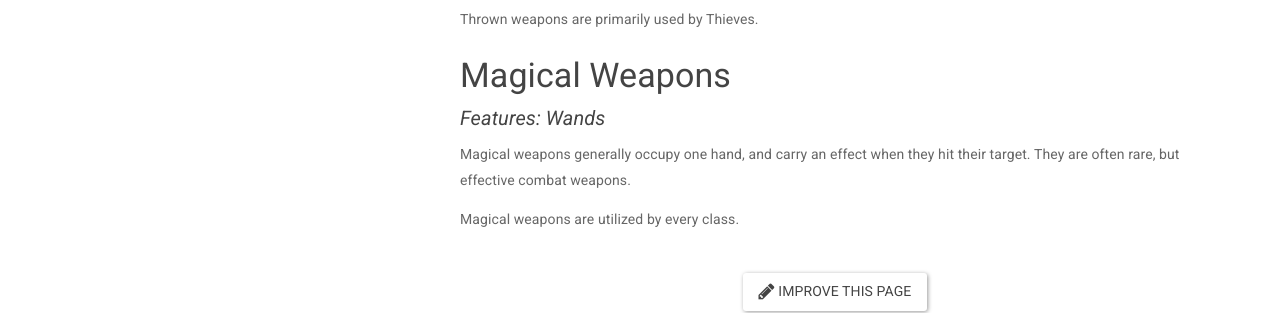
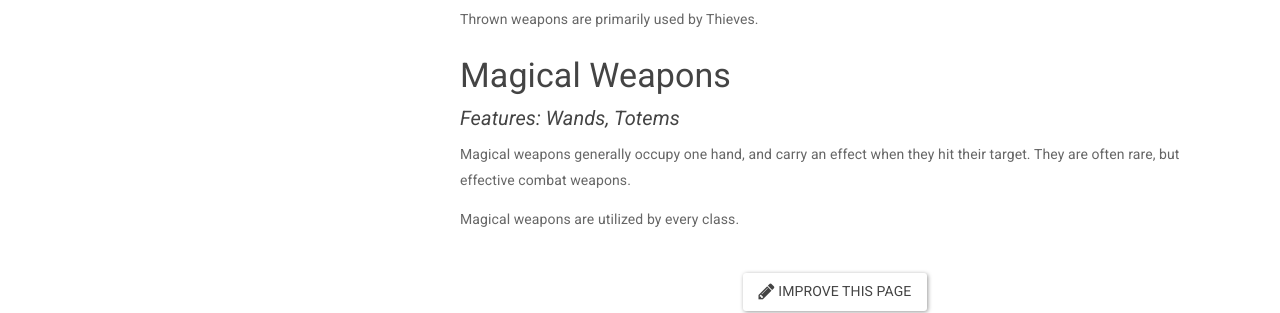
Before and after one commit to LandOfTheRair/landoftherair.github.io, a Jekyll site: the page built from _docs/getting-started/weapon-information.md, in a window 1280 px wide and 900 px high, scrolled down 2319 px. Shown: the part 405-718 px from the top of the window. Built offline with Jekyll 4.4.1, drawn with Linux system fonts in a browser that asks for light colours; nearby versions of some CDN libraries.

Commit message:
Update weapon-information.md

```diff
--- a/_docs/getting-started/weapon-information.md
+++ b/_docs/getting-started/weapon-information.md
@@ -87,7 +87,7 @@ Thrown skill is exercised any time you throw an item. Some items, such as some s
 Thrown weapons are primarily used by Thieves.
 
 ### Magical Weapons
-##### _Features: Wands_
+##### _Features: Wands, Totems_
 
 Magical weapons generally occupy one hand, and carry an effect when they hit their target. They are often rare, but effective combat weapons.
 
```
